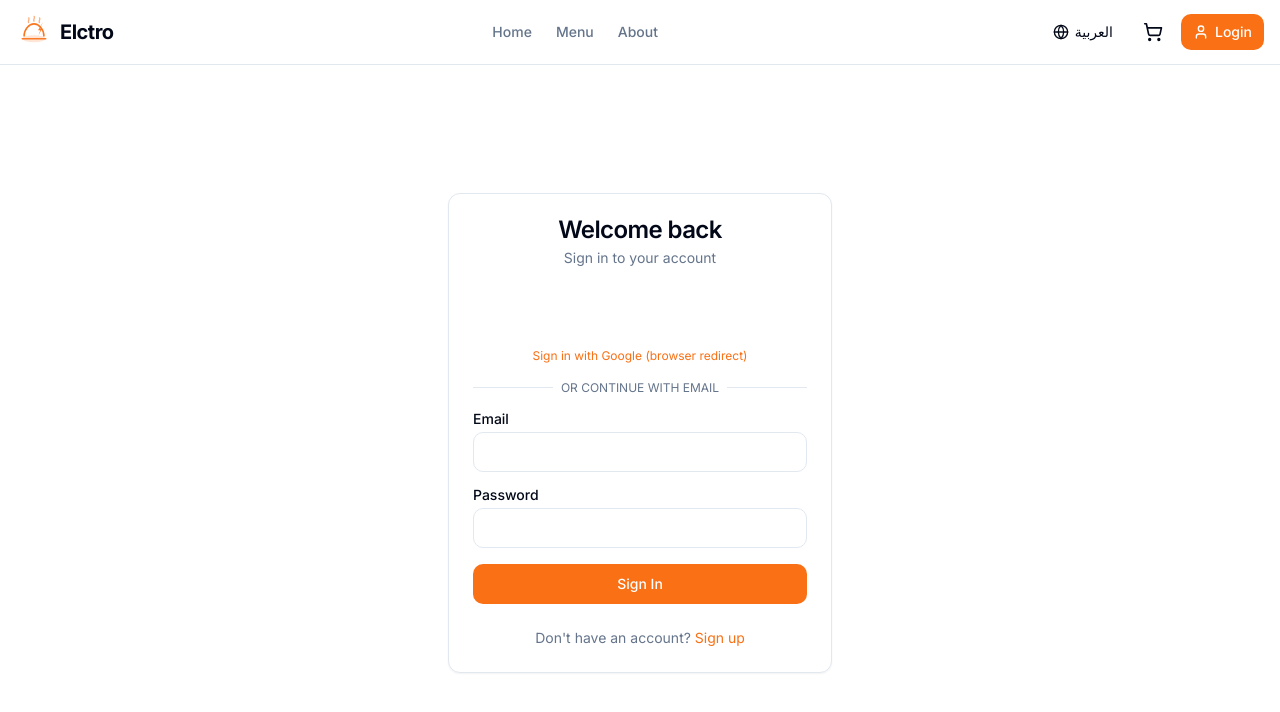
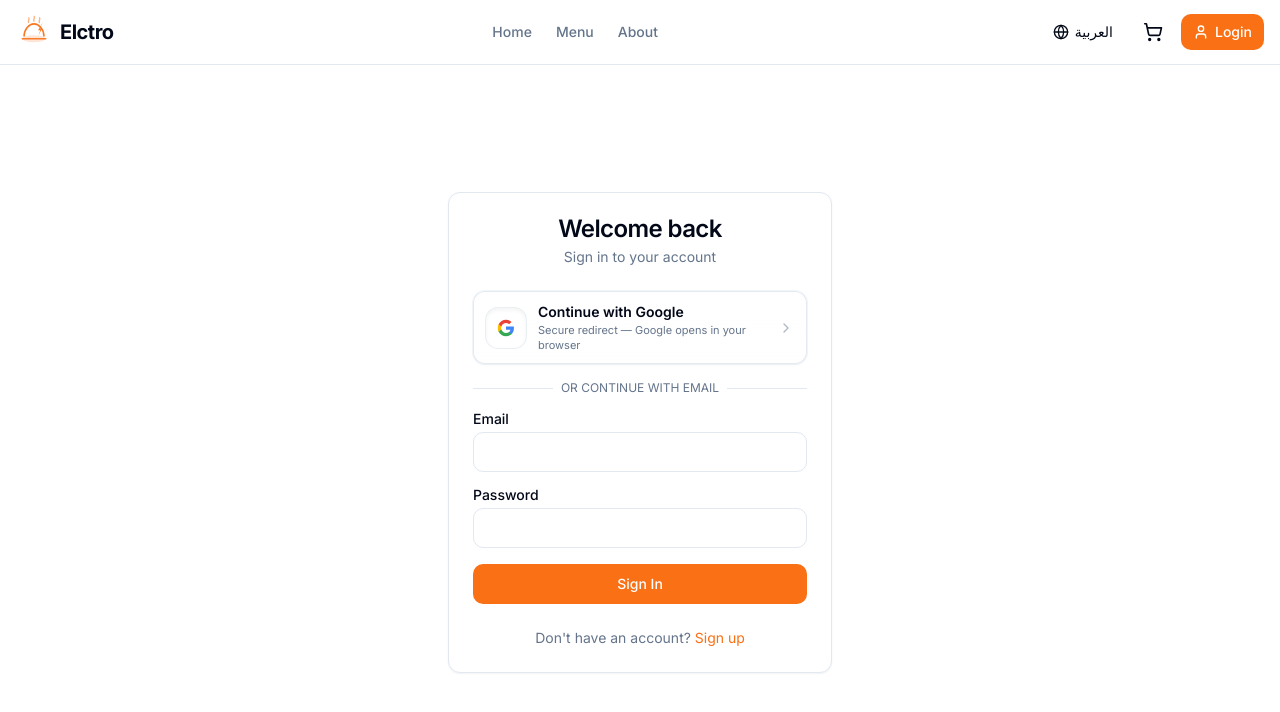
Before and after one commit to ahmed15ayman7/elctro, a Next.js app in the folder frontend/: page /en/auth/login in a window 1280 px wide. Shown: the top 712 px of the page. Built offline with nearby package versions, Linux system fonts and the light colour scheme; no server answers.

Commit message:
feat: update Google sign-in flow with improved translations and replace GoogleSignInButton with GoogleRedirectLink for enhanced user experience

```diff
--- a/frontend/messages/ar.json
+++ b/frontend/messages/ar.json
@@ -196,7 +196,8 @@
     "google_or": "أو تابع بالبريد",
     "google_error": "فشل تسجيل الدخول بجوجل",
     "google_welcome": "تم تسجيل الدخول",
-    "google_redirect": "تسجيل الدخول بجوجل (إعادة توجيه المتصفح)",
+    "google_redirect": "المتابعة مع Google",
+    "google_redirect_hint": "إعادة توجيه آمنة إلى صفحة جوجل في المتصفح",
     "oauth_finishing": "جاري إتمام تسجيل الدخول…",
     "oauth_sync_failed": "تعذر مزامنة الجلسة. حاول تسجيل الدخول مرة أخرى."
   },
--- a/frontend/messages/en.json
+++ b/frontend/messages/en.json
@@ -196,7 +196,8 @@
     "google_or": "or continue with email",
     "google_error": "Google sign-in failed",
     "google_welcome": "Signed in",
-    "google_redirect": "Sign in with Google (browser redirect)",
+    "google_redirect": "Continue with Google",
+    "google_redirect_hint": "Secure redirect — Google opens in your browser",
     "oauth_finishing": "Finishing sign-in…",
     "oauth_sync_failed": "Could not sync your session. Please try signing in again."
   },
--- a/frontend/src/app/[locale]/auth/callback/google/route.ts
+++ b/frontend/src/app/[locale]/auth/callback/google/route.ts
@@ -66,5 +66,5 @@ export async function GET(
 
   await setTokenCookies(accessToken, refresh);
 
-  return NextResponse.redirect(new URL(`/${locale}/auth/oauth-done`, request.url));
+  return NextResponse.redirect(new URL(`${siteUrl}/${locale}/auth/oauth-done`, request.url));
 }
--- /dev/null
+++ b/frontend/src/components/auth/GoogleRedirectLink.tsx
@@ -0,0 +1,72 @@
+"use client";
+
+import { ChevronRight } from "lucide-react";
+import { useTranslations } from "next-intl";
+import { Link } from "@/i18n/navigation";
+import { cn } from "@/lib/utils";
+
+function GoogleMark({ className }: { className?: string }) {
+  return (
+    <svg
+      className={cn("h-[18px] w-[18px]", className)}
+      viewBox="0 0 24 24"
+      aria-hidden
+    >
+      <path
+        fill="#4285F4"
+        d="M22.56 12.25c0-.78-.07-1.53-.2-2.25H12v4.26h5.92c-.26 1.37-1.04 2.53-2.21 3.31v2.77h3.57c2.08-1.92 3.28-4.74 3.28-8.09z"
+      />
+      <path
+        fill="#34A853"
+        d="M12 23c2.97 0 5.46-.98 7.28-2.66l-3.57-2.77c-.98.66-2.23 1.06-3.71 1.06-2.86 0-5.29-1.93-6.16-4.53H2.18v2.84C3.99 20.53 7.7 23 12 23z"
+      />
+      <path
+        fill="#FBBC05"
+        d="M5.84 14.09c-.22-.66-.35-1.36-.35-2.09s.13-1.43.35-2.09V7.07H2.18C1.43 8.55 1 10.22 1 12s.43 3.45 1.18 4.93l2.85-2.22.81-.62z"
+      />
+      <path
+        fill="#EA4335"
+        d="M12 5.38c1.62 0 3.06.56 4.21 1.64l3.15-3.15C17.45 2.09 14.97 1 12 1 7.7 1 3.99 3.47 2.18 7.07l3.66 2.84c.87-2.6 3.3-4.53 6.16-4.53z"
+      />
+    </svg>
+  );
+}
+
+/** Full-width link styled like a secondary OAuth row (redirect flow). */
+export default function GoogleRedirectLink() {
+  const t = useTranslations("auth");
+
+  return (
+    <Link
+      href="/auth/google/start"
+      className={cn(
+        "group relative flex w-full items-center gap-3 overflow-hidden rounded-xl border border-border/90 bg-gradient-to-b from-card to-card/80 px-3 py-2.5 shadow-sm",
+        "ring-1 ring-border/40 dark:ring-border/60",
+        "transition-all duration-200 hover:-translate-y-px hover:border-primary/35 hover:shadow-md",
+        "focus-visible:outline-none focus-visible:ring-2 focus-visible:ring-ring focus-visible:ring-offset-2"
+      )}
+    >
+      <span
+        className={cn(
+          "flex h-10 w-10 shrink-0 items-center justify-center rounded-lg bg-background",
+          "shadow-inner ring-1 ring-border/70",
+          "transition-transform duration-200 group-hover:scale-105"
+        )}
+      >
+        <GoogleMark />
+      </span>
+      <span className="min-w-0 flex-1 text-start">
+        <span className="block text-sm font-semibold leading-snug text-foreground">
+          {t("google_redirect")}
+        </span>
+        <span className="mt-0.5 block text-[11px] leading-snug text-muted-foreground group-hover:text-muted-foreground/90">
+          {t("google_redirect_hint")}
+        </span>
+      </span>
+      <ChevronRight
+        className="h-4 w-4 shrink-0 text-muted-foreground/50 transition-colors duration-200 group-hover:text-muted-foreground rtl:rotate-180"
+        aria-hidden
+      />
+    </Link>
+  );
+}
--- a/frontend/src/components/auth/LoginForm.tsx
+++ b/frontend/src/components/auth/LoginForm.tsx
@@ -11,7 +11,7 @@ import { Card, CardContent, CardDescription, CardFooter, CardHeader, CardTitle }
 import { loginAction } from "@/actions/auth.actions";
 import { useAuthStore } from "@/store/auth.store";
 import { toast } from "@/hooks/use-toast";
-import GoogleSignInButton from "@/components/auth/GoogleSignInButton";
+import GoogleRedirectLink from "@/components/auth/GoogleRedirectLink";
 
 export default function LoginForm() {
   const t = useTranslations("auth");
@@ -47,12 +47,7 @@ export default function LoginForm() {
           <CardDescription>{t("login_subtitle")}</CardDescription>
         </CardHeader>
         <CardContent className="flex flex-col gap-4">
-          <GoogleSignInButton />
-          <p className="text-center text-xs text-muted-foreground">
-            <Link href="/auth/google/start" className="text-primary underline-offset-4 hover:underline">
-              {t("google_redirect")}
-            </Link>
-          </p>
+          <GoogleRedirectLink />
           <div className="relative">
             <div className="absolute inset-0 flex items-center">
               <span className="w-full border-t" />
--- a/frontend/src/components/auth/RegisterForm.tsx
+++ b/frontend/src/components/auth/RegisterForm.tsx
@@ -11,7 +11,7 @@ import { Card, CardContent, CardDescription, CardFooter, CardHeader, CardTitle }
 import { registerAction } from "@/actions/auth.actions";
 import { useAuthStore } from "@/store/auth.store";
 import { toast } from "@/hooks/use-toast";
-import GoogleSignInButton from "@/components/auth/GoogleSignInButton";
+import GoogleRedirectLink from "@/components/auth/GoogleRedirectLink";
 
 export default function RegisterForm() {
   const t = useTranslations("auth");
@@ -47,12 +47,7 @@ export default function RegisterForm() {
           <CardDescription>{t("register_subtitle")}</CardDescription>
         </CardHeader>
         <CardContent className="flex flex-col gap-4">
-          <GoogleSignInButton />
-          <p className="text-center text-xs text-muted-foreground">
-            <Link href="/auth/google/start" className="text-primary underline-offset-4 hover:underline">
-              {t("google_redirect")}
-            </Link>
-          </p>
+          <GoogleRedirectLink />
           <div className="relative">
             <div className="absolute inset-0 flex items-center">
               <span className="w-full border-t" />
```
